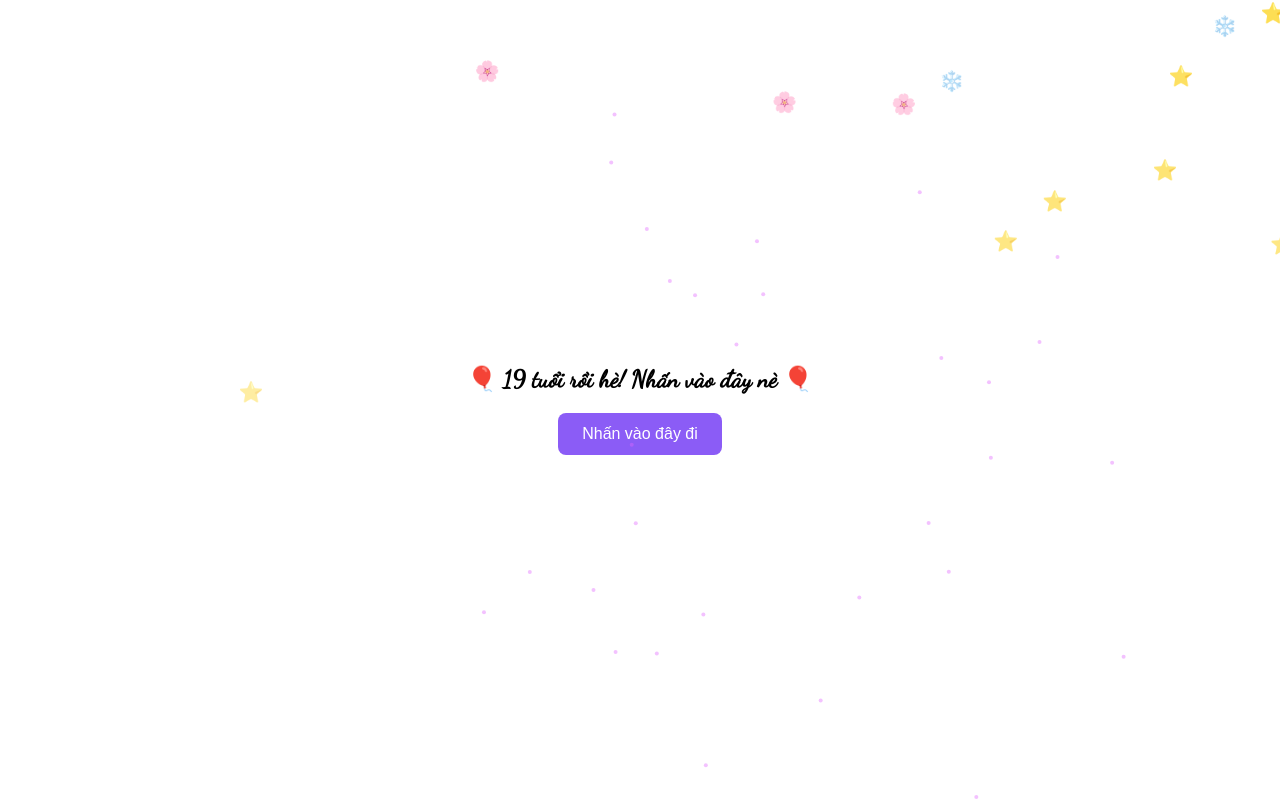
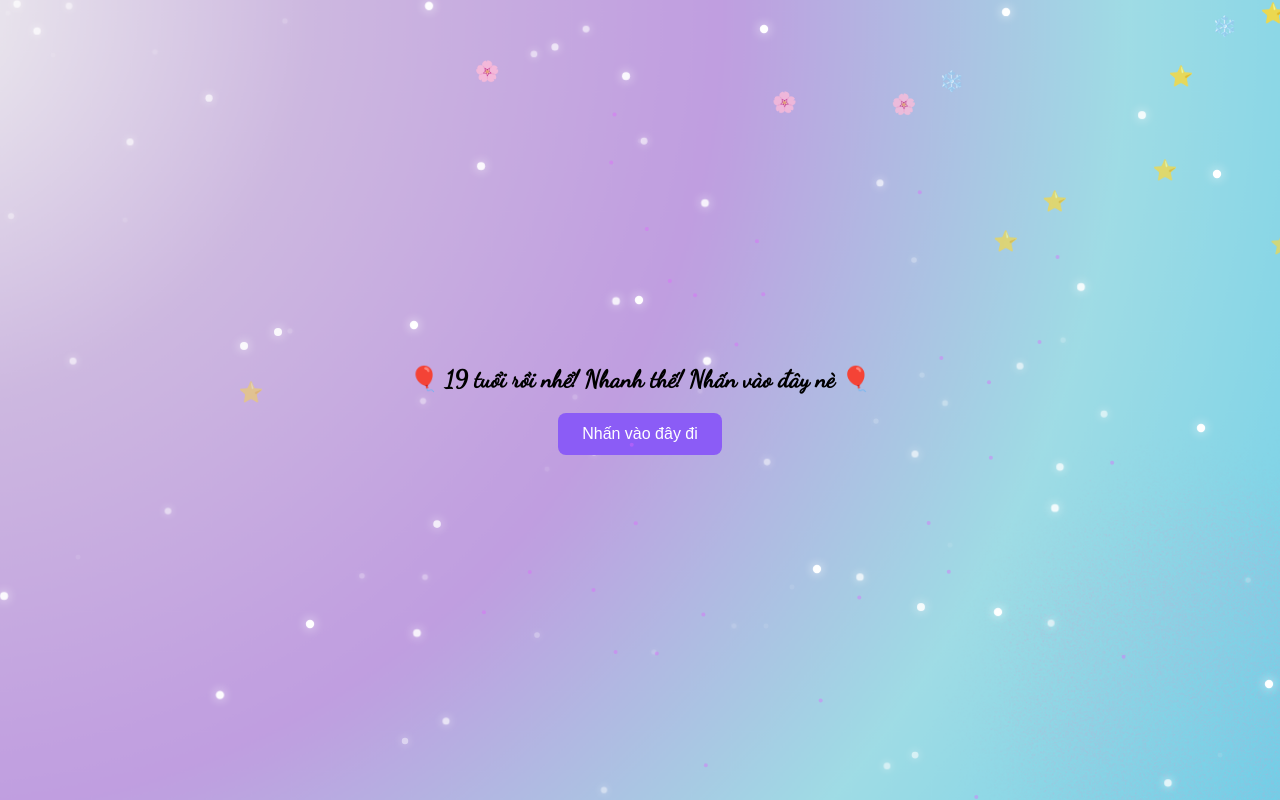
Before and after one commit to liggna59/HN19tuoiroihe, a plain HTML site: page index.html in a window 1280 px wide. Drawn offline with Linux system fonts and the light colour scheme.

Commit message:
Update index.html

```diff
--- a/index.html
+++ b/index.html
@@ -10,8 +10,43 @@
       padding: 0;
       overflow: hidden;
       font-family: 'Dancing Script', cursive;
-      background: linear-gradient(135deg, #e0bbf7, #c2e4ff);
     }
+
+    #background {
+      position: fixed;
+      top: 0;
+      left: 0;
+      width: 100vw;
+      height: 100vh;
+      background: url('bg.png') no-repeat center center fixed;
+      background-size: cover;
+      z-index: -2;
+      animation: animateBg 15s infinite linear;
+      filter: brightness(0.9) contrast(1.1);
+    }
+
+    @keyframes animateBg {
+      0% { background-position: 0% 0%; }
+      50% { background-position: 100% 50%; }
+      100% { background-position: 0% 0%; }
+    }
+
+    .bling {
+      position: fixed;
+      width: 6px;
+      height: 6px;
+      background: white;
+      border-radius: 50%;
+      box-shadow: 0 0 8px white;
+      animation: blink 2s infinite ease-in-out;
+      z-index: -1;
+    }
+
+    @keyframes blink {
+      0%, 100% { opacity: 0.1; transform: scale(0.8); }
+      50% { opacity: 1; transform: scale(1.4); }
+    }
+
     .page {
       position: absolute;
       top: 0; left: 0;
@@ -74,13 +109,28 @@
   </style>
 </head>
 <body>
+  <div id="background"></div>
+
+  <!-- Bling-bling ánh sáng -->
+  <script>
+    for (let i = 0; i < 80; i++) {
+      const sparkle = document.createElement('div');
+      sparkle.className = 'bling';
+      sparkle.style.left = Math.random() * 100 + 'vw';
+      sparkle.style.top = Math.random() * 100 + 'vh';
+      sparkle.style.animationDelay = (Math.random() * 4) + 's';
+      sparkle.style.opacity = Math.random();
+      document.body.appendChild(sparkle);
+    }
+  </script>
+
   <audio id="bg-music" loop>
     <source src="be-friend-forever.mp3" type="audio/mp3">
   </audio>
 
   <!-- Trang 1 -->
   <div class="page show" id="page1">
-    <h2>🎈 19 tuổi rồi hè! Nhấn vào đây nè 🎈</h2>
+    <h2>🎈 19 tuổi rồi nhể! Nhanh thế! Nhấn vào đây nè 🎈</h2>
     <button class="btn" onclick="nextPage(2)">Nhấn vào đây đi</button>
   </div>
 
@@ -100,7 +150,6 @@
   <canvas class="firework" id="fireworks"></canvas>
 
   <script>
-    // Hiệu ứng rơi hoa, tuyết, sao (gộp lại từ nhiều hàm riêng lẻ)
     function createFalling(symbol, duration) {
       const el = document.createElement('div');
       el.className = 'falling';
@@ -115,15 +164,14 @@
     setInterval(() => createFalling("❄️", 10 + Math.random() * 10), 900);
     setInterval(() => createFalling("⭐", 5 + Math.random() * 8), 500);
 
-    // Logic nhấn 5 lần trang 2 mới qua
     let teaseCount = 0;
     function teaseClick() {
       const text = [
         "😏 Nhấn tiếp nữa đi 😏",
-        "🙄 Vẫn chưa xong đâu 🙄",
-        "😝 Gần tới rồi 😝",
-        "🤭 Lần cuối nha 🤭",
-        "🥳 Ok vào nội dung chính nào! 🥳"
+        "🙄 Đã chạm vào đâu, đã làm gì đâu, ơ kìa tiếp đi 🙄",
+        "😝 Chắc cũng cũng đó, nốt đi, lần cuối rồi 😝",
+        "🤭 Hãy sống kiên nhẫn lên nèo, kiên nhẫn là tốt, là liều thuốc cho sức khỏe và tinh thần chạy deadline 🤭",
+        "🥳 Roài vào nội dung chính đê nhỉnhỉ 🥳"
       ];
       document.getElementById("teaseText").innerText = text[teaseCount];
       teaseCount++;
@@ -151,7 +199,6 @@
       }, 200);
     }
 
-    // Gõ từng dòng lời chúc
     const blessingLines = [
       "Hôm nay trời xanh mây trắng nắng vàng, là sn của HN🎉",
       "19 tuổi rồi đó, nhanh thế (vẫn đang tự thấy shock)💜",
@@ -186,7 +233,7 @@
       "Chờ khi nào giỏi hơn sẽ thử làm tý IOT :>>",
       "May your days be filled with joy and your nights with gentle dreams",
       "Tận hưởng đi vì nốt năm nữa U30 rồi đó :D"
-]; // giống như bản bạn gửi
+    ];
     let currentLine = 0;
     function startTyping() {
       const box = document.getElementById("blessing-box");
@@ -212,7 +259,6 @@
       typeLine();
     }
 
-    // Hiệu ứng pháo bông (giữ nguyên nhưng rút gọn chút logic)
     const canvas = document.getElementById("fireworks");
     const ctx = canvas.getContext("2d");
     canvas.width = window.innerWidth;
```
Lines whose indentation alone changed are shown as unchanged.
